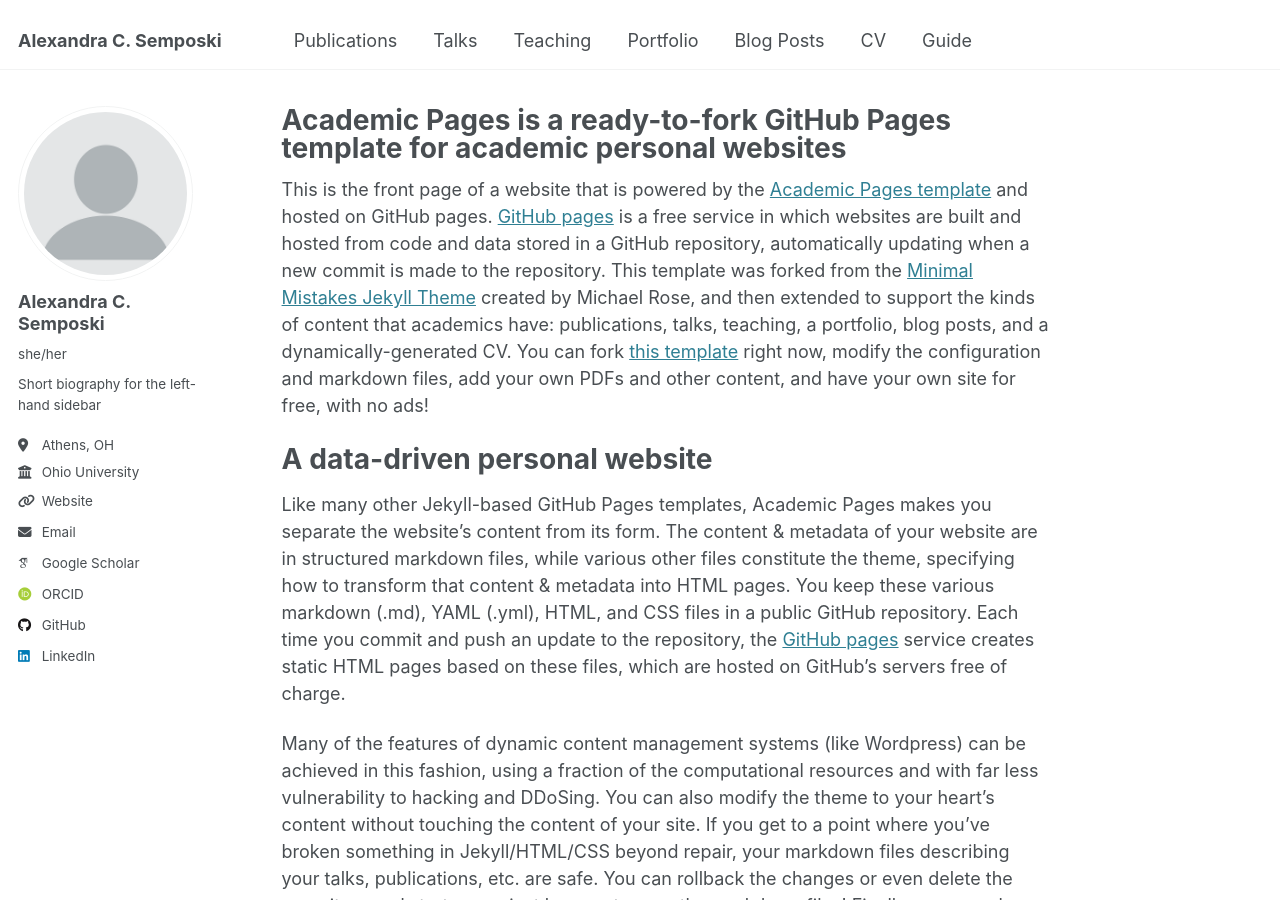
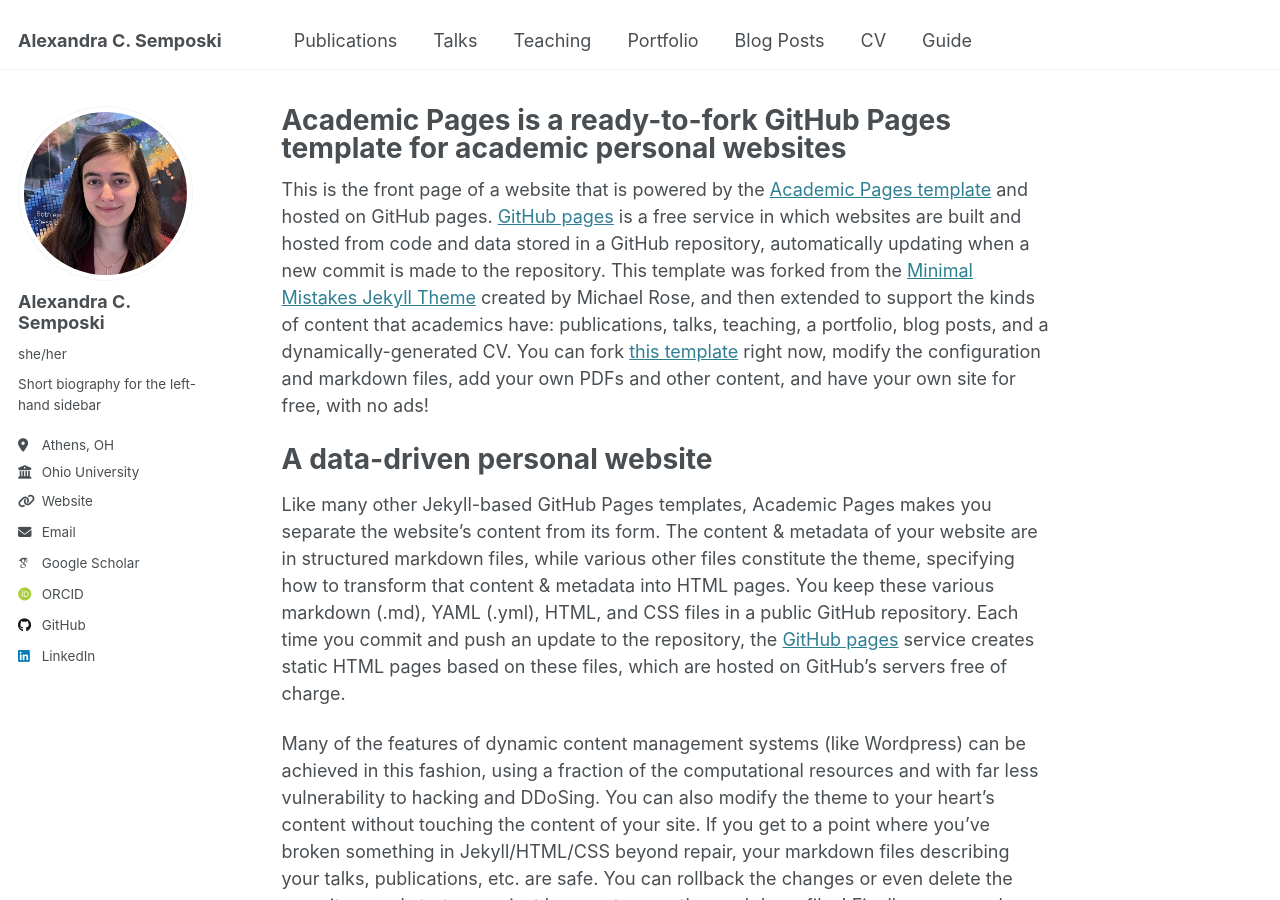
Before and after one commit to asemposki/asemposki.github.io, a Jekyll site: the page built from _pages/about.md, in a window 1280 px wide and 900 px high. Built offline with Jekyll 4.4.1, drawn with Linux system fonts in a browser that asks for light colours; some web fonts are replaced.

Commit message:
Update _config.yml

```diff
--- a/_config.yml
+++ b/_config.yml
@@ -22,7 +22,7 @@ repository               : "asemposki/asemposki.github.io"
 #               Additional customization can be done by editing /_includes/author-profile.html
 author:
   # Biographic information
-  avatar           : "profile.png"
+  avatar           : "semposki_profile.jpg"
   name             : "Alexandra C. Semposki"
   pronouns         : "she/her"
   bio              : "Short biography for the left-hand sidebar"
```
